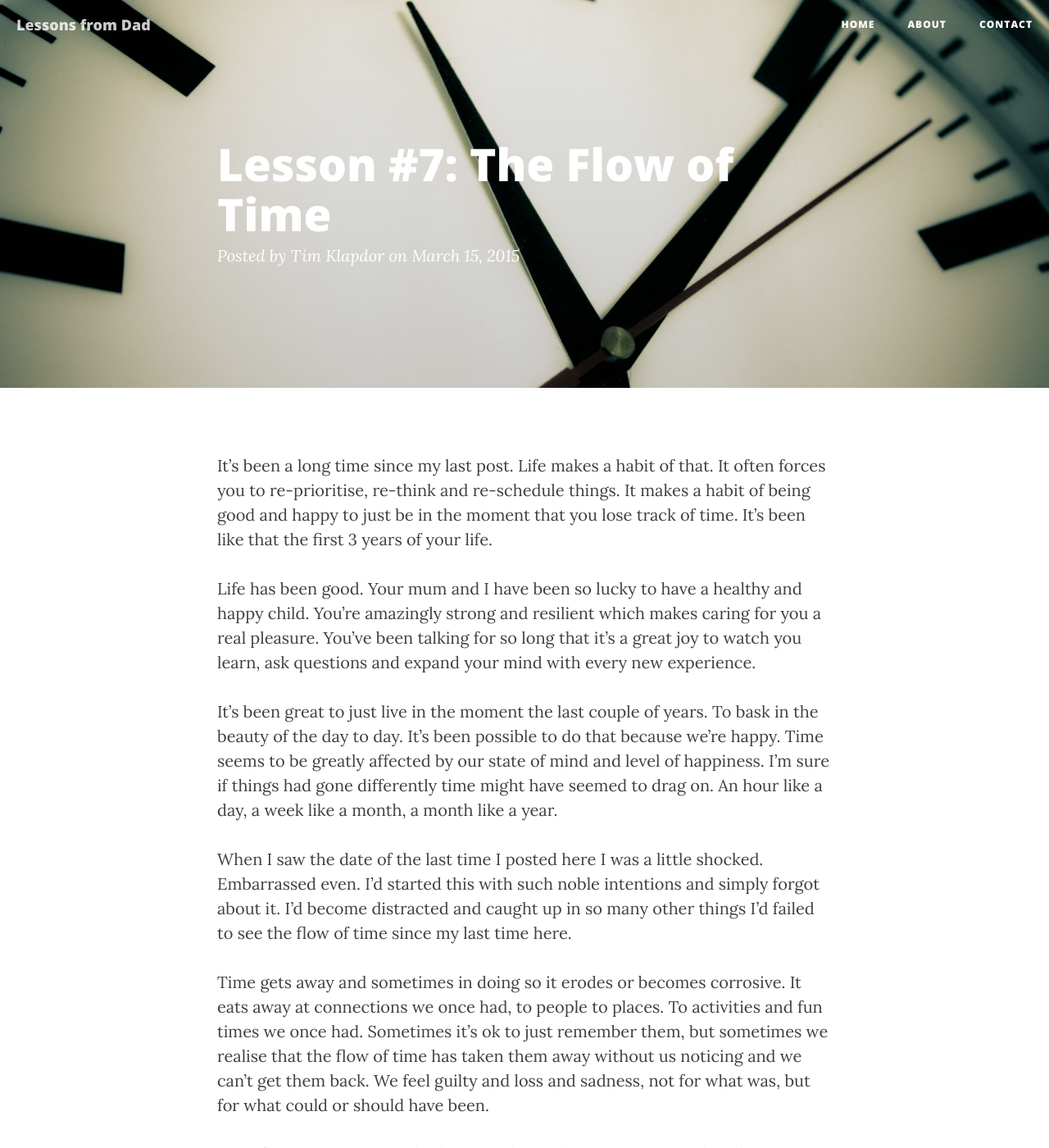
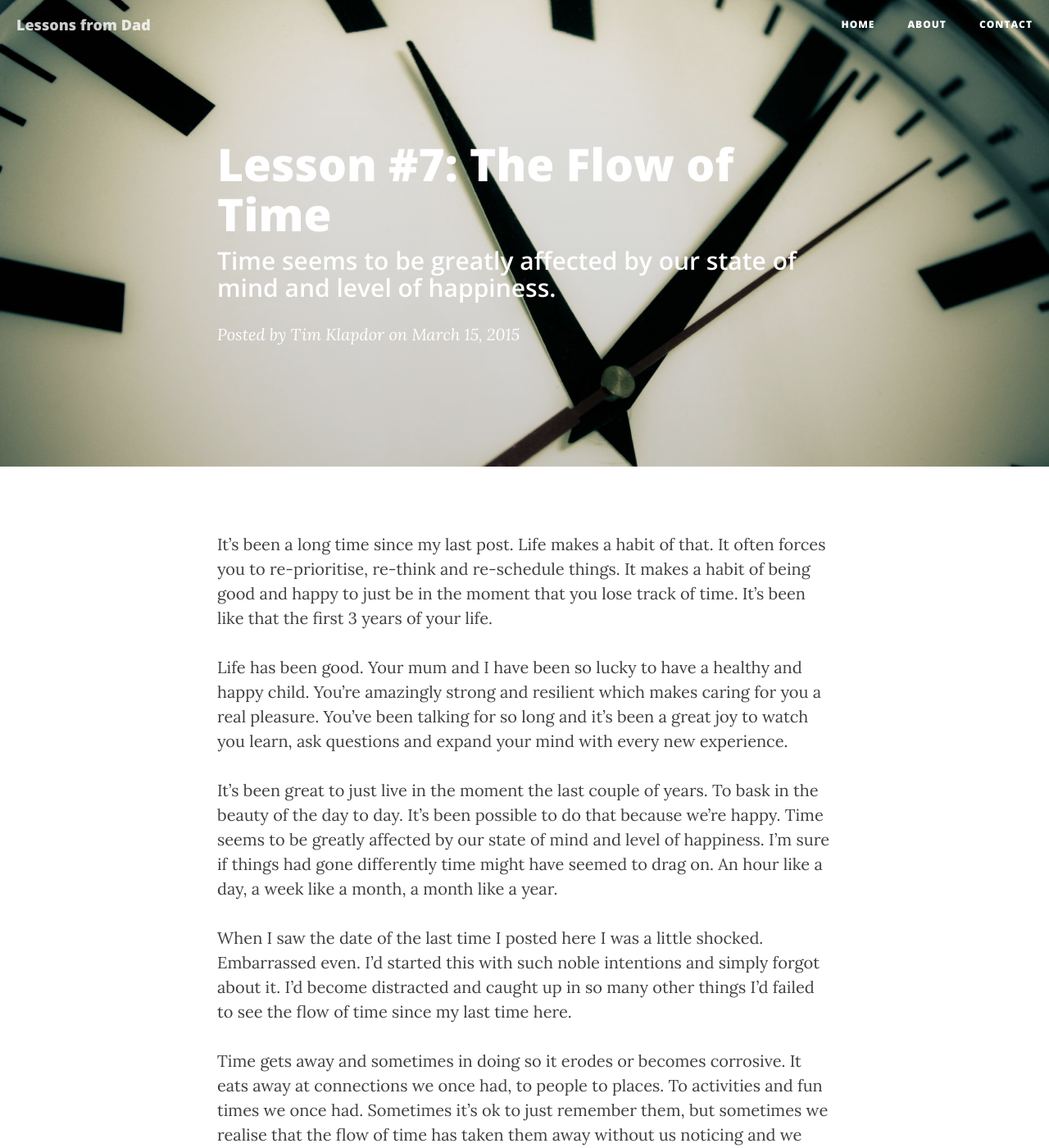
Before and after one commit to timklapdor/Lessons-From-Dad, a Jekyll site: the page built from _posts/2015-03-15-Lesson-7.md, in a window 1280 px wide and 1400 px high. Shown: the whole window at 82% size. Built offline with Jekyll 4.4.1, drawn with Linux system fonts in a browser that asks for light colours; nearby versions of some CDN libraries.

Commit message:
subtitles

```diff
--- a/_posts/2015-03-15-Lesson-7.md
+++ b/_posts/2015-03-15-Lesson-7.md
@@ -2,6 +2,7 @@
 
 layout: post
 title: "Lesson #7: The Flow of Time"
+subtitle: "Time seems to be greatly affected by our state of mind and level of happiness."
 tags: [time, remember, nostalgia, speed]
 date: 2015-03-15
 author: "Tim Klapdor"
@@ -11,7 +12,7 @@ header-img: "img/time-bg.jpg"
 
 It's been a long time since my last post. Life makes a habit of that. It often forces you to re-prioritise, re-think and re-schedule things. It makes a habit of being good and happy to just be in the moment that you lose track of time. It's been like that the first 3 years of your life.
 
-Life has been good. Your mum and I have been so lucky to have a healthy and happy child. You're amazingly strong and resilient which makes caring for you a real pleasure. You've been talking for so long that it's a great joy to watch you learn, ask questions and expand your mind with every new experience.
+Life has been good. Your mum and I have been so lucky to have a healthy and happy child. You're amazingly strong and resilient which makes caring for you a real pleasure. You've been talking for so long and it's been a great joy to watch you learn, ask questions and expand your mind with every new experience.
 
 It's been great to just live in the moment the last couple of years. To bask in the beauty of the day to day. It's been possible to do that because we're happy. Time seems to be greatly affected by our state of mind and level of happiness. I'm sure if things had gone differently time might have seemed to drag on. An hour like a day, a week like a month, a month like a year.
 
```
Also changed, not shown: _posts/2013-09-22-Lesson-6.md (+1 -0 lines).
